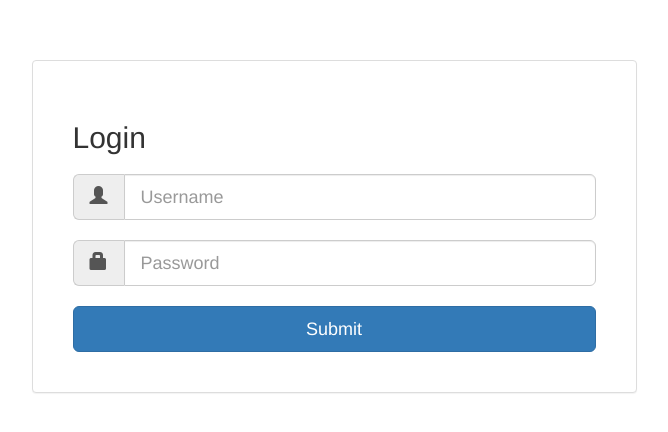
After one commit to djcohen03/finserver, a Flask app: page /login in a window 1280 px wide. The commit adds this page. Shown: the top 432 px of the page, without its empty margins (306-974 px from the left). Run offline with Flask 2, Linux system fonts and the light colour scheme; some libraries are stand-ins or nearby versions.

Commit message:
Using localhsot:5003 for user authentication

```diff
--- a/app.py
+++ b/app.py
@@ -1,12 +1,16 @@
+import os
 import json
 import datetime
 from dateutil.relativedelta import relativedelta
-from flask import Flask, render_template, request
+from flask import Flask, render_template, request, flash, redirect, make_response
 from fincore.db.models import Tradable, session
 from correlations import Correlations
-
+from auth import FlaskAuth
 
 app = Flask(__name__, template_folder="static/templates")
+
+# Set app secret key for message flashing:
+app.secret_key = os.urandom(24)
 
 class Helpers(object):
     @classmethod
@@ -67,6 +71,37 @@ class Helpers(object):
         return price, time
 
 
+
+@app.route('/login', methods=['GET', 'POST'])
+def login():
+    ''' Login Endpoint API
+    '''
+    if request.method == 'GET':
+        return render_template('login.html')
+    else:
+        username = request.form.get('username')
+        password = request.form.get('password')
+        auth = FlaskAuth.authenticate(username, password)
+        if auth:
+            response = make_response()
+            for cookie, value in auth.cookies.iteritems():
+                response.set_cookie(cookie, value)
+
+            response.headers['location'] = '/'
+
+            flash('Credential Accepted', 'success')
+            return response, 302
+        else:
+            flash('Incorrect Username/Password', 'error')
+            return redirect('/login')
+
+@app.route('/logout')
+def logout():
+    ''' Login Endpoint API
+    '''
+    FlaskAuth.deauthenticate()
+    flash('Successfully Logged Out', 'info')
+    return redirect('/login')
 
 @app.route('/')
 def index():
@@ -133,6 +168,8 @@ def correlationapi():
     }), 200
 
 
+# Setup authentication:
+app.before_request(FlaskAuth.checkauth)
 
 if __name__ == '__main__':
     app.run(host='0.0.0.0', port=5001)
--- /dev/null
+++ b/auth.py
@@ -0,0 +1,54 @@
+import requests
+from flask import request, redirect, flash, session
+
+
+class FlaskAuth(object):
+    @classmethod
+    def checkauth(cls):
+        ''' Check User Authentication
+        '''
+        print 'Checking..'
+        path = request.path
+        if path.startswith('/static') or path.startswith('/login') or path.startswith('/logout'):
+            return
+        else:
+            # Restrict All Other Endpoints:
+            if not cls.authenticated():
+                flash('Login Required', 'error')
+                return redirect('/login')
+
+    @classmethod
+    def authenticate(cls, username, password):
+        '''
+        '''
+        try:
+            data = {'username': username, 'password': password}
+            response = requests.post('http://localhost:5003/api/login', data=data, cookies=request.cookies)
+            if response.json().get('user'):
+                return response
+            else:
+                False
+        except:
+            # RMK: Might not be running auth server in this case
+            return None
+
+    @classmethod
+    def deauthenticate(cls):
+        '''
+        '''
+        try:
+            return requests.post('http://localhost:5003/api/logout', cookies=request.cookies).json()
+        except:
+            # RMK: Might not be running auth server in this case
+            return None
+
+    @classmethod
+    def authenticated(cls):
+        '''
+        '''
+        try:
+            response = requests.get('http://localhost:5003/api/authenticated', cookies=request.cookies).json()
+            return response.get('user')
+        except:
+            # RMK: Might not be running auth server in this case
+            return None
--- /dev/null
+++ b/static/css/utility.css
@@ -0,0 +1,33 @@
+/* Margin Utilities: */
+.mt-10 {margin-top: 10px;}
+.mb-10 {margin-bottom: 10px;}
+.ml-10 {margin-left: 10px;}
+.mr-10 {margin-right: 10px;}
+.m-10 {margin: 10px;}
+.mt-20 {margin-top: 20px;}
+.mb-20 {margin-bottom: 20px;}
+.ml-20 {margin-left: 20px;}
+.mr-20 {margin-right: 20px;}
+.m-20 {margin: 20px;}
+.mt-40 {margin-top: 40px;}
+.mb-40 {margin-bottom: 40px;}
+.ml-40 {margin-left: 40px;}
+.mr-40 {margin-right: 40px;}
+.m-40 {margin: 40px;}
+
+/* Padding Utilities: */
+.pt-10 {padding-top: 10px;}
+.pb-10 {padding-bottom: 10px;}
+.pl-10 {padding-left: 10px;}
+.pr-10 {padding-right: 10px;}
+.p-10 {padding: 10px;}
+.pt-20 {padding-top: 20px;}
+.pb-20 {padding-bottom: 20px;}
+.pl-20 {padding-left: 20px;}
+.pr-20 {padding-right: 20px;}
+.p-20 {padding: 20px;}
+.pt-40 {padding-top: 40px;}
+.pb-40 {padding-bottom: 40px;}
+.pl-40 {padding-left: 40px;}
+.pr-40 {padding-right: 40px;}
+.p-40 {padding: 40px;}
--- a/static/js/flash.js
+++ b/static/js/flash.js
@@ -29,6 +29,10 @@ var FLASH = (() => {
     var methods = {};
     methods.success = (message) => _flash(message, 'success');
     methods.error = (message) => _flash(message, 'danger');
+    methods.info = (message) => _flash(message, 'info');
 
     return methods;
 })();
+
+// Flash Flask Messages:
+$(() => flaskMessges.forEach(item => FLASH[item.category](item.message)))
--- a/static/templates/_base.html
+++ b/static/templates/_base.html
@@ -7,6 +7,7 @@
         <script src="https://maxcdn.bootstrapcdn.com/bootstrap/3.4.0/js/bootstrap.min.js"></script>
         <script src="https://cdn.jsdelivr.net/npm/apexcharts"></script>
         <link rel="stylesheet" href="https://maxcdn.bootstrapcdn.com/bootstrap/3.4.0/css/bootstrap.min.css">
+        <link rel="stylesheet" href="/static/css/utility.css">
         <link rel="stylesheet" href="/static/css/main.css">
         <link rel="stylesheet" href="/static/css/animate.css">
         <link rel="icon" href="/static/img/favicon.ico">
@@ -19,6 +20,20 @@
         {% block body %}
         {% endblock %}
 
+        <script type="text/javascript">
+            var flaskMessges = []
+            {% with messages = get_flashed_messages(with_categories=true) %}
+            {% if messages %}
+            {% for category, message in messages %}
+            flaskMessges.push({
+                message: '{{ message }}',
+                category: '{{ category }}'
+            })
+            {% endfor %}
+            {% endif %}
+            {% endwith %}
+        </script>
+
         <div id="flash-messages"></div>
 
         <script type="text/javascript"  src="/static/js/flash.js"></script>
--- /dev/null
+++ b/static/templates/login.html
@@ -0,0 +1,32 @@
+{% extends '_base.html' %}
+
+
+{% block body %}
+<div class="row">
+    <div class="col-sm-6 col-sm-offset-3">
+        <div class="panel panel-default mt-40">
+            <div class="panel-body p-40">
+                <h2 class="mb-20">Login</h2>
+                <form id='login-form' method='POST'>
+                    <div class="input-group input-group-lg mb-20">
+                        <span class="input-group-addon">
+                            <span class="glyphicon glyphicon-user"></span>
+                        </span>
+                        <input type="text" class="form-control" placeholder="Username" name='username'>
+                    </div>
+                    <div class="input-group input-group-lg mb-20">
+                        <span class="input-group-addon">
+                            <span class="glyphicon glyphicon-lock"></span>
+                        </span>
+                        <input type="password" class="form-control" placeholder="Password" name='password'>
+                    </div>
+                    <button class="btn btn-primary btn-lg full-width" type='submit'>Submit</button>
+                </form>
+            </div>
+        </div>
+    </div>
+</div>
+
+<script type="text/javascript" src="/static/js/login.js"></script>
+
+{% endblock %}
```
